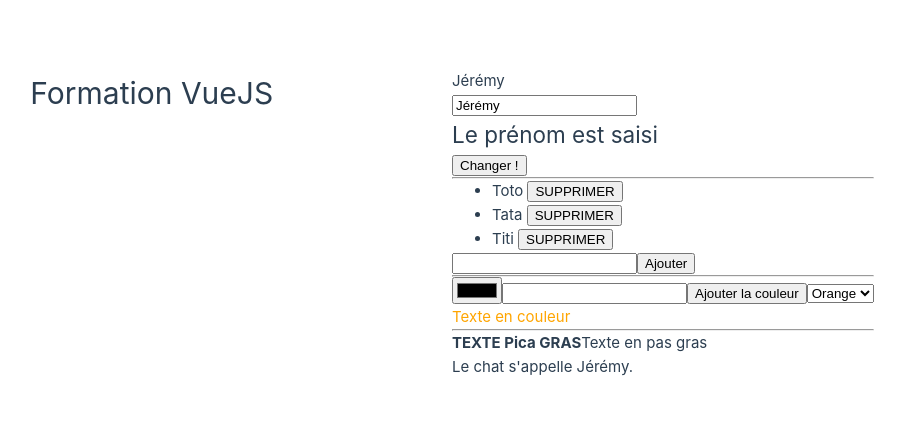
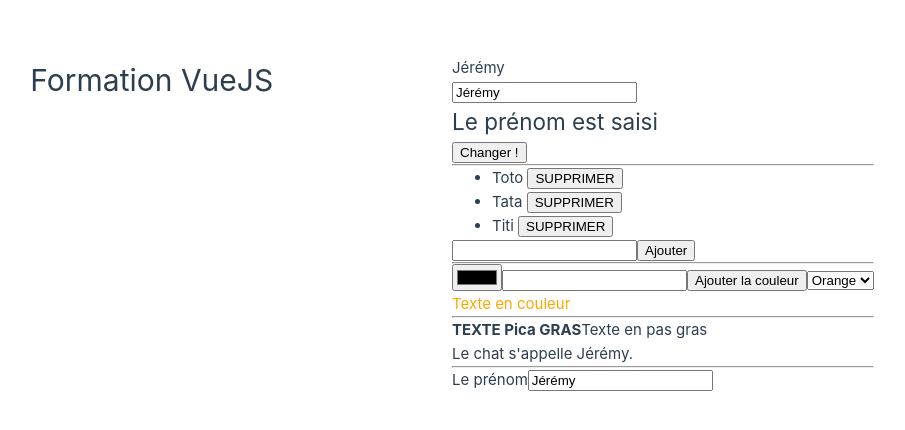
Before and after one commit to jperrouault-school-job/iia-vuejs-2023, a Vue app in the folder formation-vue/: page / in a window 1280 px wide. Shown: the part 176-606 px from the top of the page, without its empty margins (188-1093 px from the left). Built offline with nearby package versions, Linux system fonts and the light colour scheme.

Commit message:
JOUR 2 - Correction exo Composant (2)

```diff
--- a/formation-vue/src/App.vue
+++ b/formation-vue/src/App.vue
@@ -1,6 +1,7 @@
 <script setup>
 import { ref } from 'vue';
 import AscBold from './components/AscBold.vue';
+import AscTextField from './components/AscTextField.vue';
 
 const prenom = ref('Jérémy');
 const prenoms = ref([
@@ -119,6 +120,9 @@ const chat = ref('Pica');
       <template #pas-gras>Texte en pas gras</template>
     </asc-bold>
 
+    <hr />
+
+    <asc-text-field label="Le prénom" :valeur="prenom" />
 
   </main>
 </template>
--- /dev/null
+++ b/formation-vue/src/components/AscTextField.vue
@@ -0,0 +1,17 @@
+<template>
+
+  <div>
+    <label>{{ label }}</label>
+    <input type="text" :value="valeur" />
+  </div>
+
+</template>
+
+<script setup>
+
+defineProps({
+  label: String,
+  valeur: String
+});
+
+</script>
```
